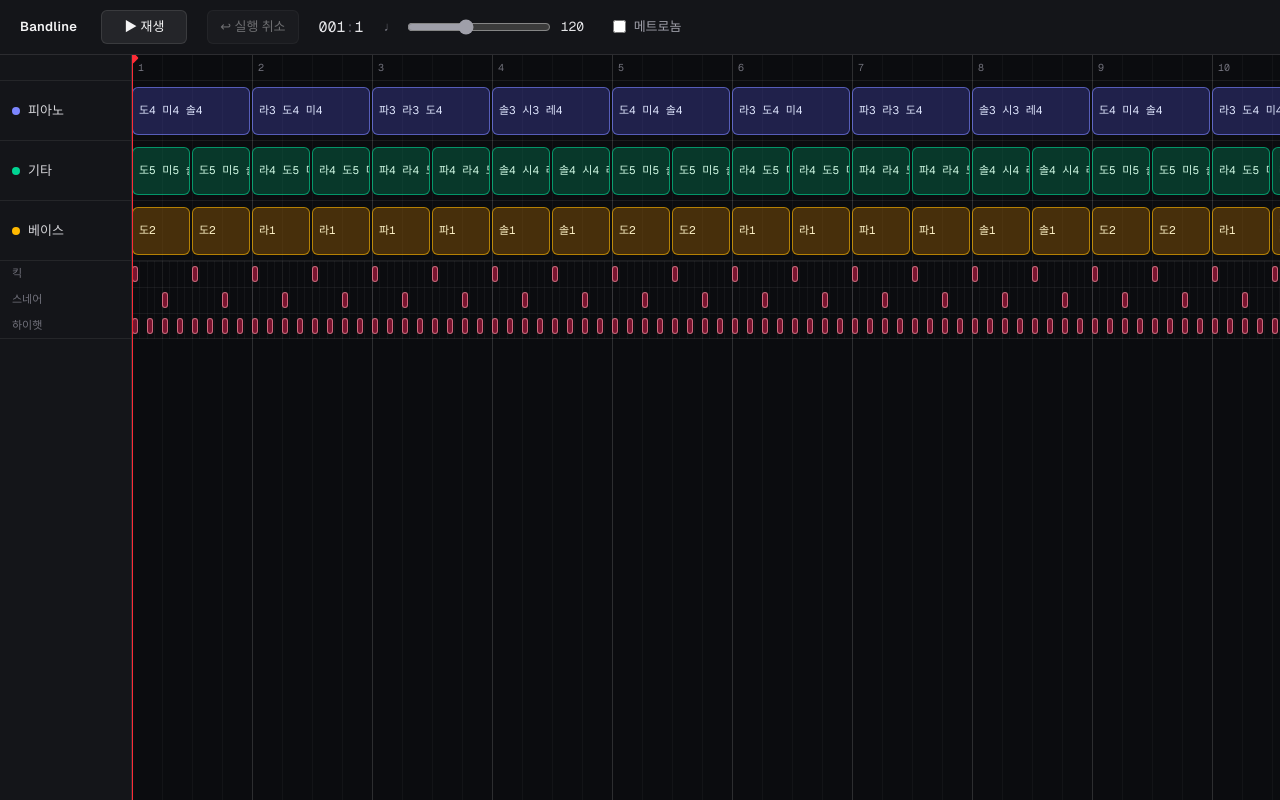
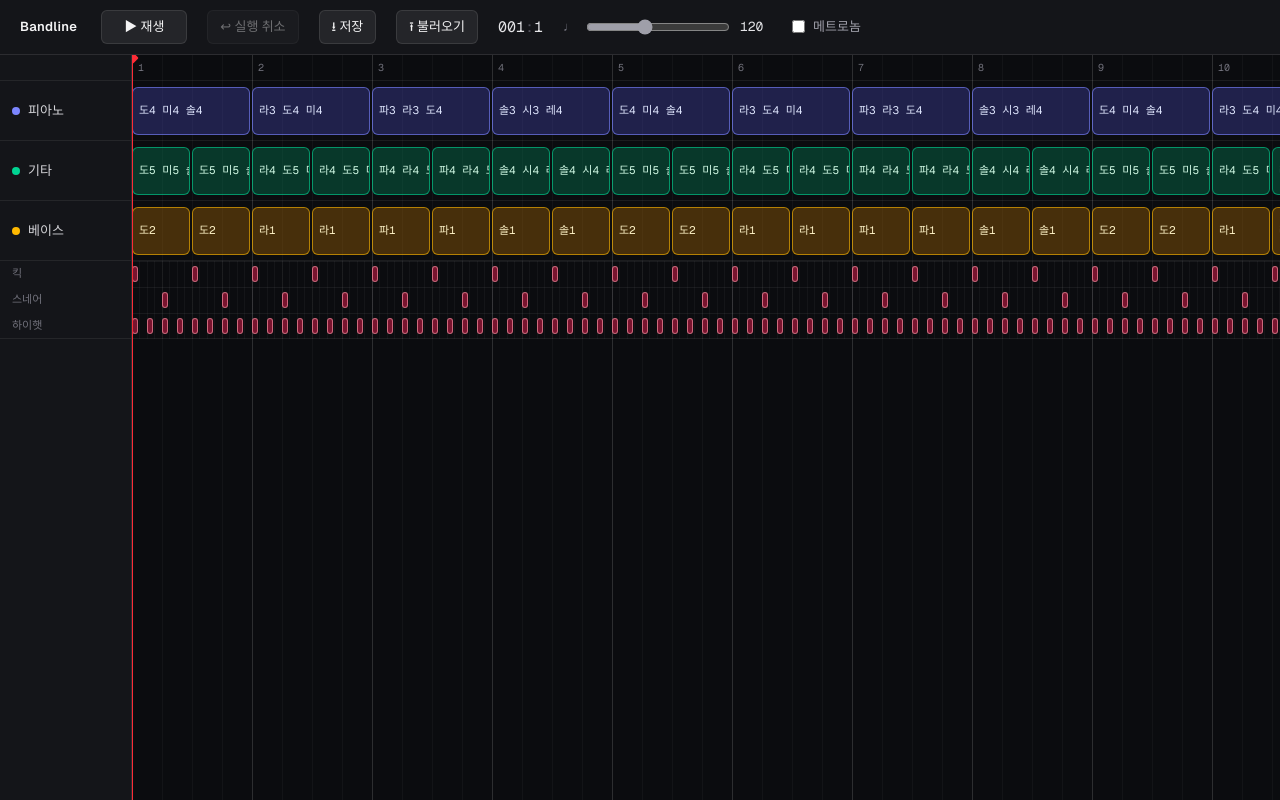
Before and after one commit to LeeSangHyeok0731/music, a Next.js app: page / in a window 1280 px wide. Built offline with nearby package versions, Linux system fonts and the light colour scheme.

Commit message:
feat(editor): 트랜스포트 바에 곡 저장·불러오기 버튼을 추가한다

```diff
--- a/components/transport/TransportBar.tsx
+++ b/components/transport/TransportBar.tsx
@@ -1,23 +1,55 @@
 "use client";
 
+import { useRef } from "react";
+
+import { parseSong } from "@/lib/score/serialize";
 import { useStudio } from "@/state/StudioProvider";
+
+import { downloadSong, readFileText } from "./songFile";
 
 export function TransportBar() {
   const {
+    song,
     isPlaying,
     tempo,
     metronome,
     position,
     supported,
     error,
+    setError,
     play,
     stop,
     setTempo,
     setMetronome,
+    loadSong,
     undo,
     canUndo,
     editable,
   } = useStudio();
+
+  const fileInputRef = useRef<HTMLInputElement>(null);
+
+  async function onPickFile(event: React.ChangeEvent<HTMLInputElement>) {
+    const file = event.target.files?.[0];
+    // 같은 파일을 두 번 연속 고르면 값이 안 바뀌어 change가 오지 않는다.
+    // 파일을 고쳐서 다시 여는 게 정확히 그 시나리오다.
+    event.target.value = "";
+    if (!file) return;
+
+    const text = await readFileText(file);
+    if (text === null) {
+      setError("파일을 읽지 못했습니다.");
+      return;
+    }
+
+    const result = parseSong(text);
+    if (!result.ok) {
+      setError(result.reason);
+      return;
+    }
+
+    loadSong(result.song);
+  }
 
   const notice = !supported
     ? "이 브라우저는 Web Audio를 지원하지 않아 재생할 수 없습니다."
@@ -47,6 +79,36 @@ export function TransportBar() {
       >
         ↩ 실행 취소
       </button>
+
+      <button
+        type="button"
+        onClick={() => downloadSong(song)}
+        disabled={!editable}
+        aria-label="곡 저장"
+        className="rounded-md border border-white/10 bg-white/[0.07] px-3 py-1.5 text-[13px] text-zinc-100 transition-colors hover:bg-white/[0.13] disabled:cursor-not-allowed disabled:opacity-40"
+      >
+        ⭳ 저장
+      </button>
+
+      <button
+        type="button"
+        onClick={() => fileInputRef.current?.click()}
+        disabled={!editable}
+        aria-label="곡 불러오기"
+        className="rounded-md border border-white/10 bg-white/[0.07] px-3 py-1.5 text-[13px] text-zinc-100 transition-colors hover:bg-white/[0.13] disabled:cursor-not-allowed disabled:opacity-40"
+      >
+        ⭱ 불러오기
+      </button>
+
+      <input
+        ref={fileInputRef}
+        type="file"
+        accept="application/json,.json"
+        onChange={onPickFile}
+        tabIndex={-1}
+        aria-hidden="true"
+        className="sr-only"
+      />
 
       {/* 폭이 흔들리지 않게 tabular-nums + 고정 자릿수 */}
       <div
--- /dev/null
+++ b/components/transport/songFile.ts
@@ -0,0 +1,31 @@
+"use client";
+
+import { serializeSong } from "@/lib/score/serialize";
+import type { Song } from "@/lib/score/types";
+
+/** Song에 이름 필드가 없다. 중복은 브라우저가 (1)을 붙여 준다. */
+const FILE_NAME = "bandline-song.json";
+
+export function downloadSong(song: Song): void {
+  const blob = new Blob([serializeSong(song)], {
+    type: "application/json",
+  });
+  const url = URL.createObjectURL(blob);
+
+  const anchor = document.createElement("a");
+  anchor.href = url;
+  anchor.download = FILE_NAME;
+  anchor.click();
+
+  // 이걸 빼면 곡 하나가 탭이 닫힐 때까지 메모리에 남는다.
+  URL.revokeObjectURL(url);
+}
+
+/** 읽지 못하면 null. 호출부가 문구를 정한다. */
+export async function readFileText(file: File): Promise<string | null> {
+  try {
+    return await file.text();
+  } catch {
+    return null;
+  }
+}
--- a/state/StudioProvider.tsx
+++ b/state/StudioProvider.tsx
@@ -73,6 +73,8 @@ export type StudioValue = {
   position: { bar: number; beat: number };
   supported: boolean;
   error: string | null;
+  /** 트랜스포트 바의 문구 자리에 한 줄을 띄운다. 파일 불러오기 실패에 쓴다. */
+  setError: (message: string | null) => void;
   play: () => void;
   stop: () => void;
   setTempo: (bpm: number) => void;
@@ -349,6 +351,7 @@ export function StudioProvider({ children }: { children: React.ReactNode }) {
       position,
       supported,
       error,
+      setError,
       play,
       stop,
       setTempo,
@@ -369,6 +372,7 @@ export function StudioProvider({ children }: { children: React.ReactNode }) {
       position,
       supported,
       error,
+      setError,
       play,
       stop,
       setTempo,
```
